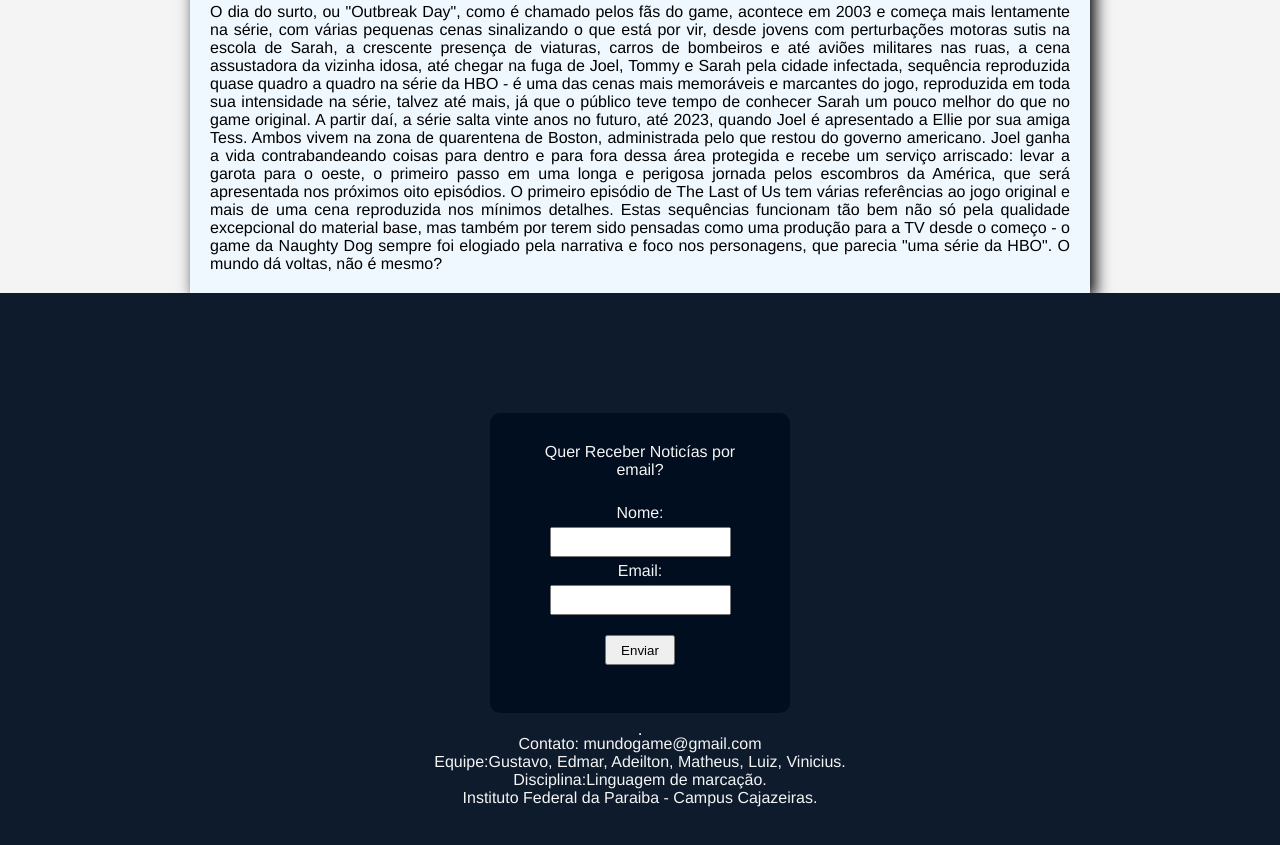
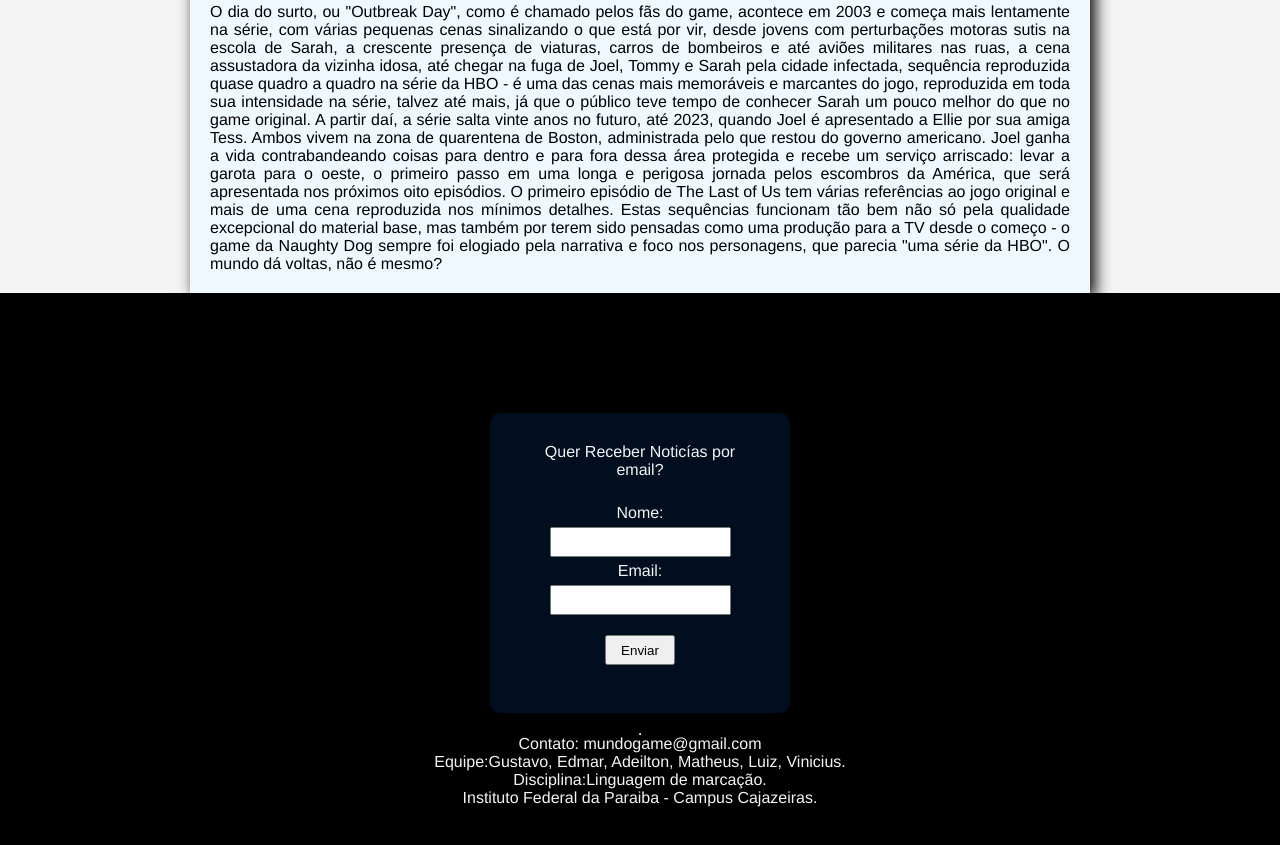
Before and after one commit to gustavobardavid/mundogame, a plain HTML site: page index.html in a window 1280 px wide. Shown: the part 1719-2564 px from the top of the page. Drawn offline with nearby package versions, Linux system fonts and the light colour scheme.

Commit message:
Update stylee.css

```diff
--- a/stylee.css
+++ b/stylee.css
@@ -269,7 +269,7 @@ body {
 
 footer {
      display: flex;
-    background-color: #0e1b2c;
+    background-color: black;
     color: #f4f4f4;
     text-align: center;
     flex-direction: column-reverse;
```
